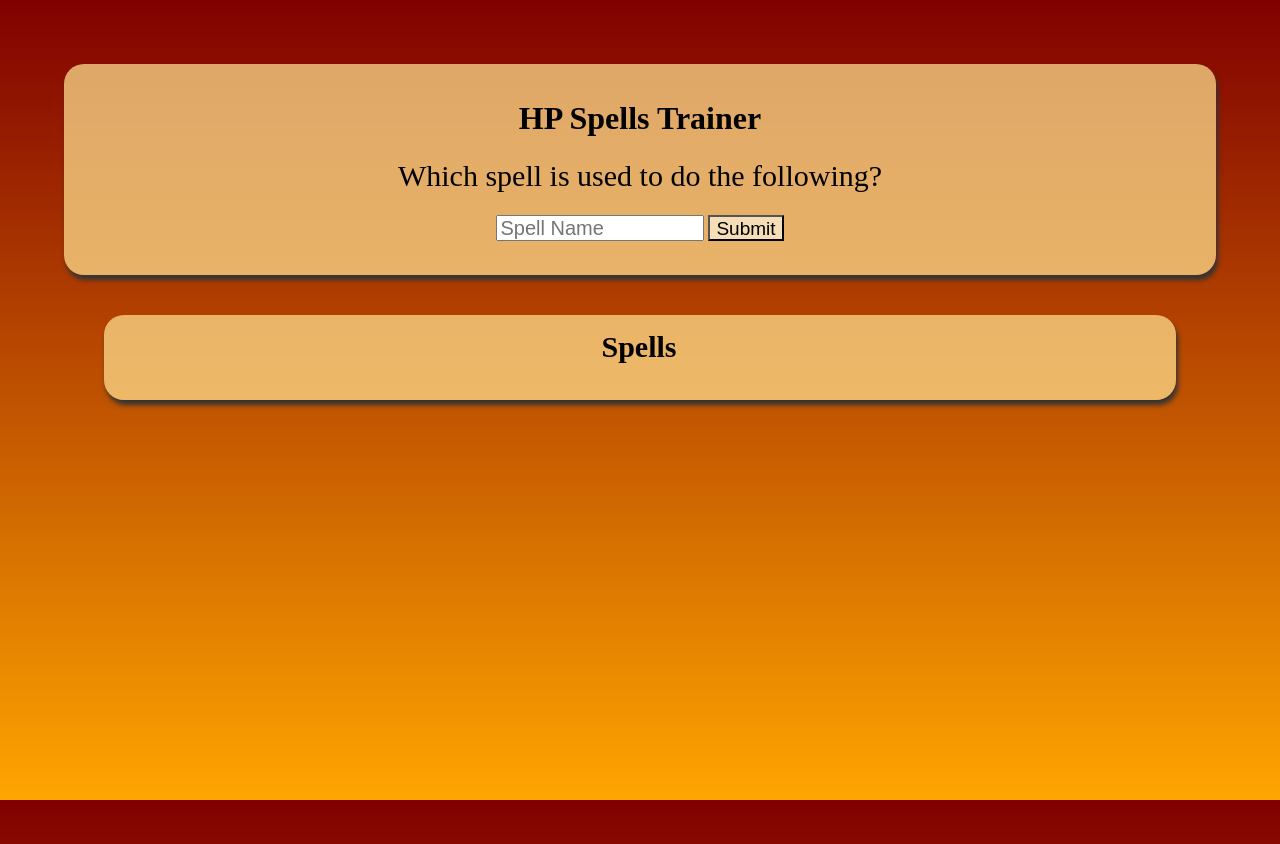
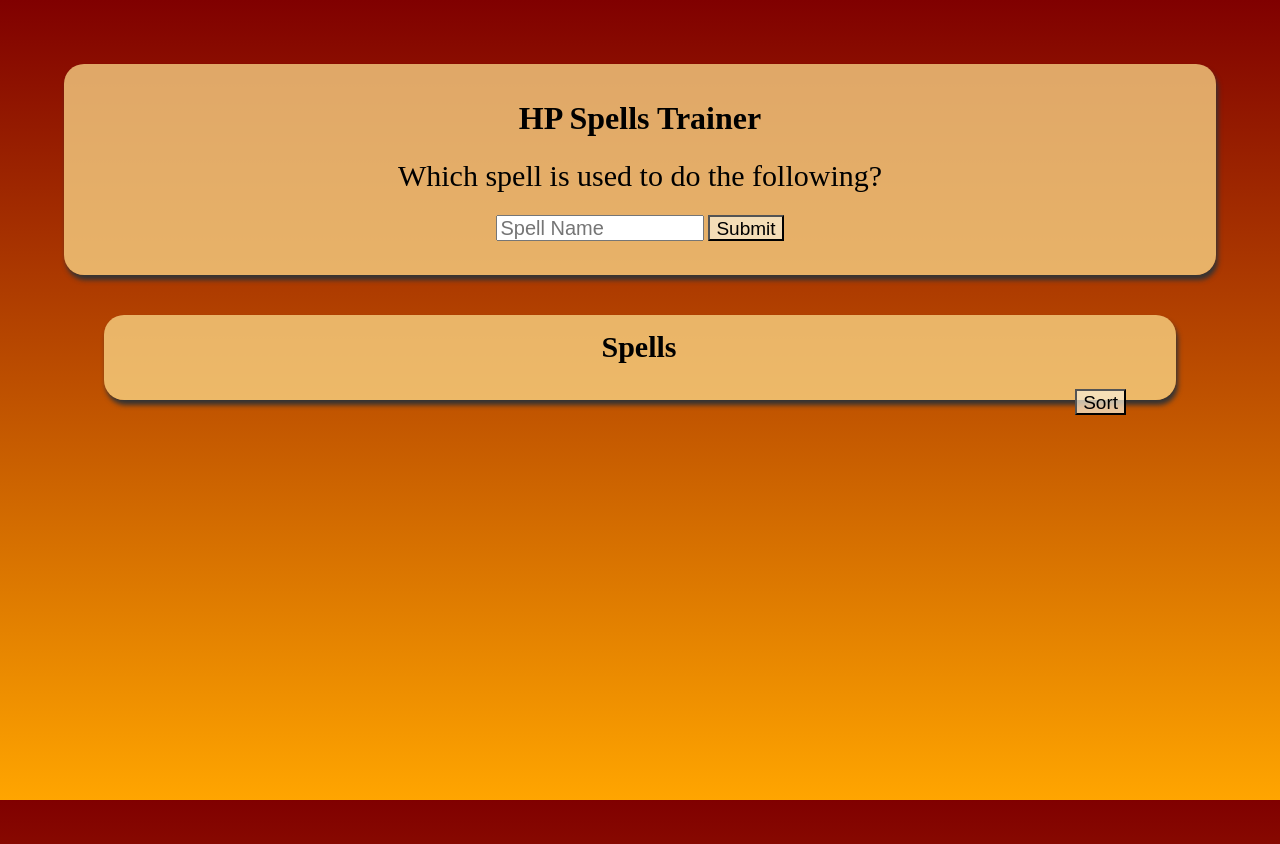
Before and after one commit to guzdaniel/learn-spells-app, a plain HTML site: page index.html in a window 1280 px wide. Drawn offline with Linux system fonts and the light colour scheme; no server answers.

Commit message:
Add sort button to page

```diff
--- a/index.html
+++ b/index.html
@@ -20,7 +20,7 @@
   </div>
   <div id="spells-box">
     <div id="spells-header">Spells</div><br>
-
+    <button type="click" id="sort" class="input-button" style="float:right; margin-right: 30px; margin-top: 7px">Sort</button>
     <div id="spells-list">
     </div>
   </div>
@@ -28,4 +28,5 @@
   <script src="./index.js"></script>
 </body>
 
+
 </html>
```
